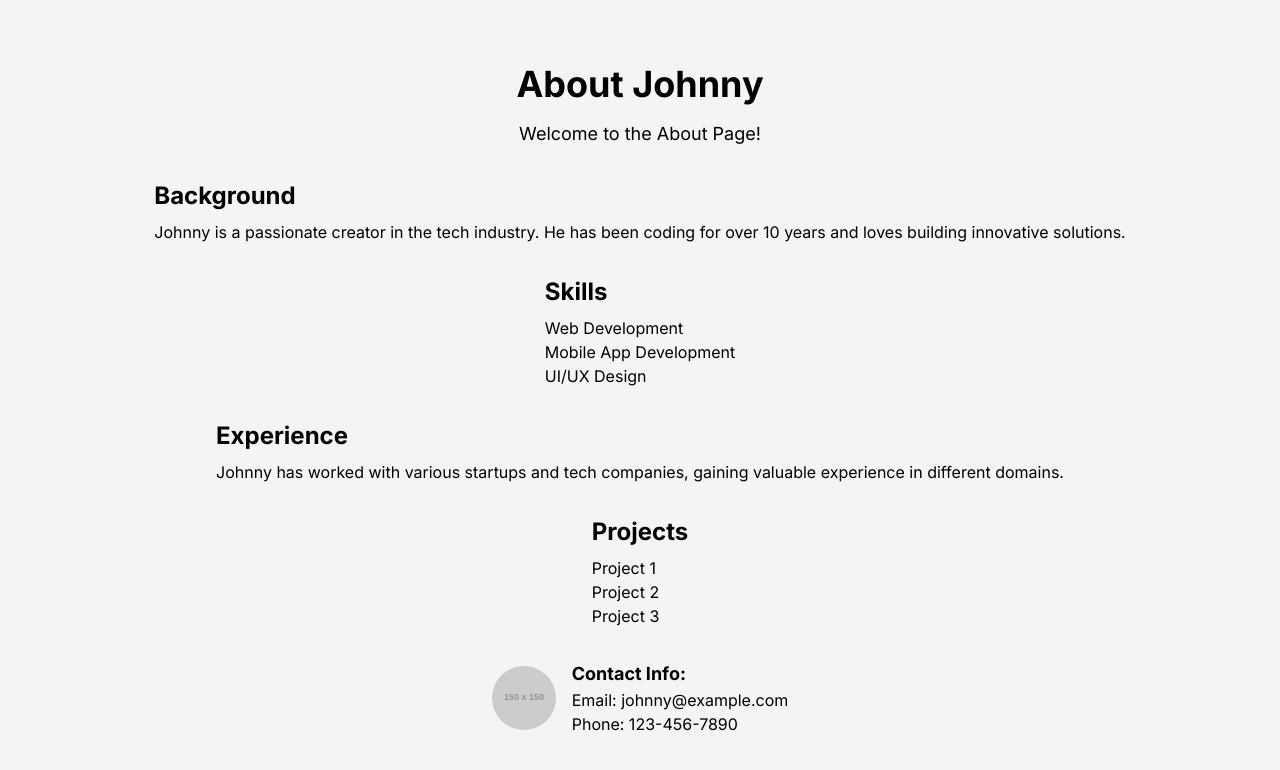
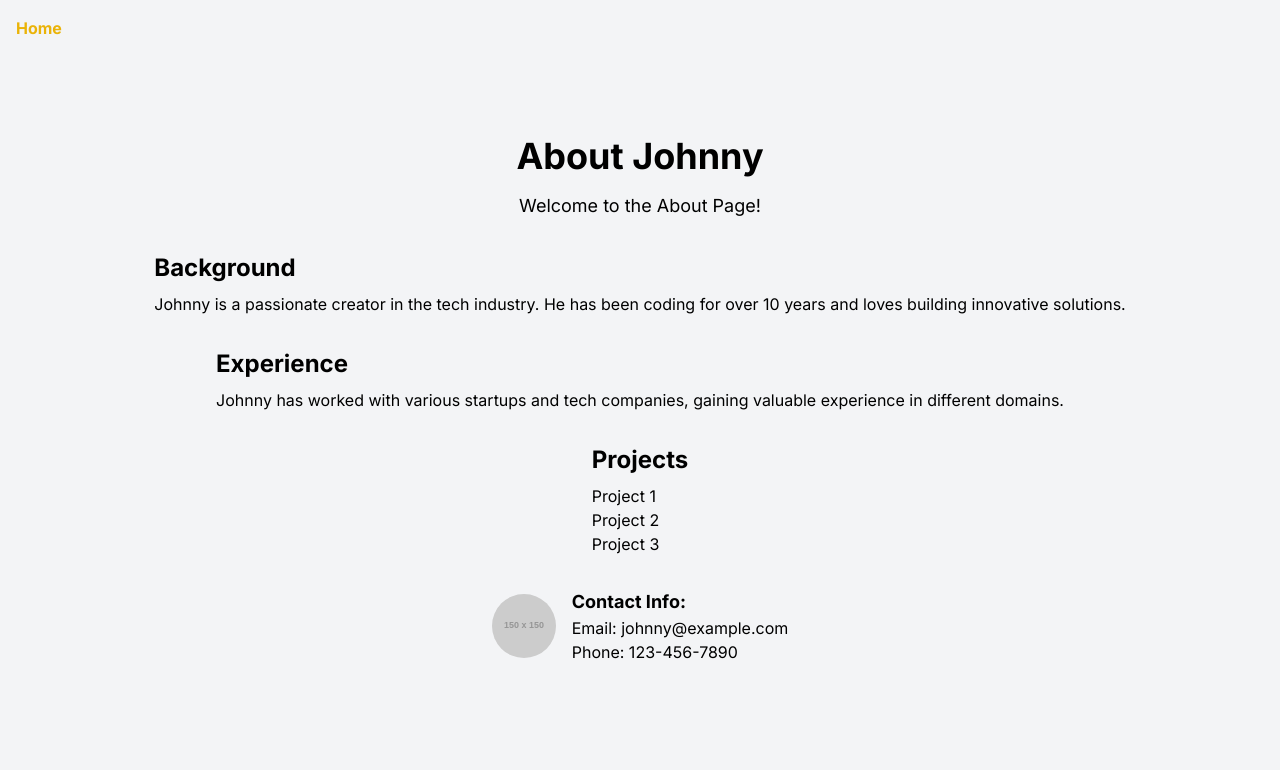
Before and after one commit to JSsquare/johnny-quest, a Next.js app: page /about in a window 1280 px wide. Shown: the top 770 px of the page. Built offline with nearby package versions, Linux system fonts and the light colour scheme.

Commit message:
Adding city pill to Chat container

```diff
--- a/app/about/page.tsx
+++ b/app/(UserPages)/about/page.tsx
@@ -1,8 +1,15 @@
+import Link from 'next/link'
 import React from 'react'
 
 const AboutPage: React.FC = () => {
   return (
     <div className="h-screen bg-gray-100 flex flex-col items-center justify-center">
+      <Link
+        href="/"
+        className="absolute top-0 left-0 m-4 text-yellow-500 font-bold"
+      >
+        Home
+      </Link>
       <h1 className="text-4xl font-bold mb-4">About Johnny</h1>
       <p className="text-lg mb-8">Welcome to the About Page!</p>
 
@@ -12,15 +19,6 @@ const AboutPage: React.FC = () => {
           Johnny is a passionate creator in the tech industry. He has been
           coding for over 10 years and loves building innovative solutions.
         </p>
-      </section>
-
-      <section className="mb-8">
-        <h2 className="text-2xl font-bold mb-2">Skills</h2>
-        <ul>
-          <li>Web Development</li>
-          <li>Mobile App Development</li>
-          <li>UI/UX Design</li>
-        </ul>
       </section>
 
       <section className="mb-8">
--- a/app/components/ChatContainer.tsx
+++ b/app/components/ChatContainer.tsx
@@ -13,6 +13,24 @@ const ChatContainer = () => {
 
   return (
     <div className="p-4 bg-gray-200 rounded-md h-screen w-screen">
+      <div className="flex flex-row gap-6 justify-center">
+        <p className="city-pill">
+          <code className="font-mono font-bold">San Francisco</code>
+        </p>
+        <p className="city-pill">
+          <code className="font-mono font-bold">New York City</code>
+        </p>
+        <p className="city-pill">
+          <code className="font-mono font-bold">Arizona</code>
+        </p>
+        <p className="city-pill">
+          <code className="font-mono font-bold">Kochi, Kerala</code>
+        </p>
+        <p className="city-pill">
+          <code className="font-mono font-bold">Pune, India</code>
+        </p>
+      </div>
+
       <div className="flex flex-col items-end">
         {chatHistory.map((message, index) => (
           <div key={index} className="bg-white p-4 rounded-md shadow-md">
--- a/app/page.tsx
+++ b/app/page.tsx
@@ -11,22 +11,6 @@ export default function Home() {
         >
           About Johnny
         </Link>
-
-        <p className="city-pill">
-          <code className="font-mono font-bold">San Francisco</code>
-        </p>
-        <p className="city-pill">
-          <code className="font-mono font-bold">New York City</code>
-        </p>
-        <p className="city-pill">
-          <code className="font-mono font-bold">Arizona</code>
-        </p>
-        <p className="city-pill">
-          <code className="font-mono font-bold">Kochi, Kerala</code>
-        </p>
-        <p className="city-pill">
-          <code className="font-mono font-bold">Pune, India</code>
-        </p>
       </div>
 
       <div className="">
--- a/package.json
+++ b/package.json
@@ -23,7 +23,7 @@
     "eslint-config-next": "14.0.4",
     "postcss": "^8",
     "prettier": "^3.1.1",
-    "tailwindcss": "^3.3.0",
+    "tailwindcss": "^3.4.0",
     "typescript": "^5"
   }
 }
```
Also changed, not shown: 1 other file (tests, documents, lock files or other folders).
